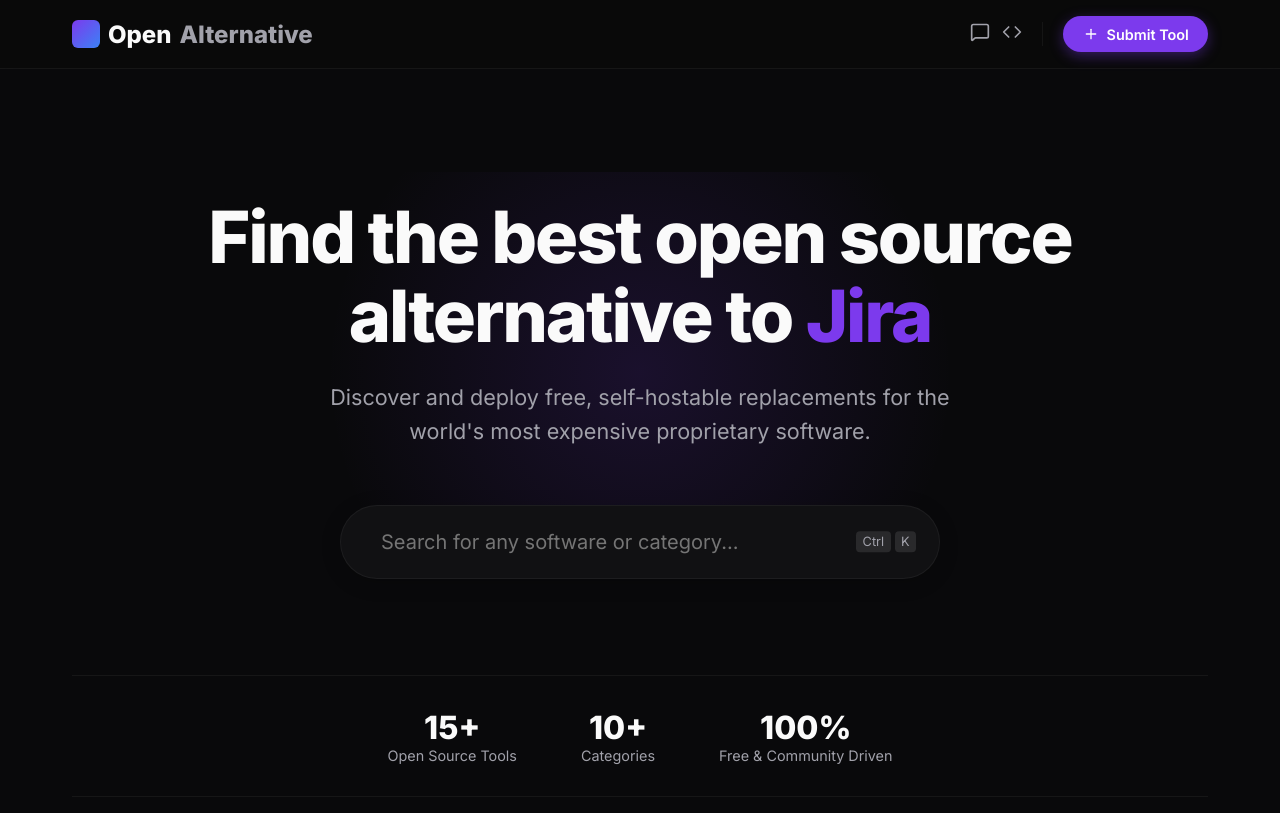
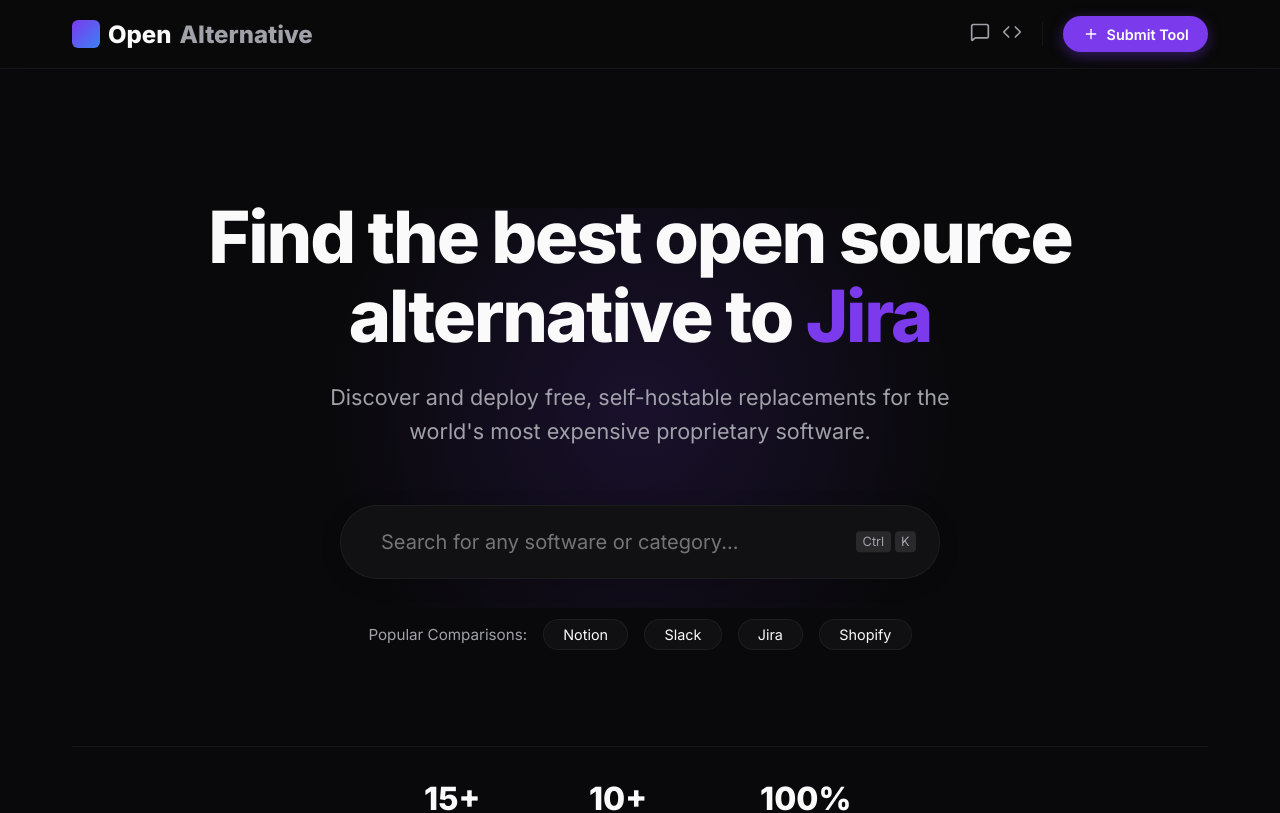
Before and after one commit to mokshith1222/OpenAlternative, a React (Vite) app: page / in a window 1280 px wide. Shown: the top 813 px of the page. Built offline with nearby package versions, Linux system fonts and the light colour scheme; no server answers; the database is empty.

Commit message:
feat: add explicit popular comparison links to hero section

```diff
--- a/src/components/HeroSearch.jsx
+++ b/src/components/HeroSearch.jsx
@@ -1,4 +1,5 @@
 import { useState, useEffect, useRef } from 'react';
+import { Link } from 'react-router-dom';
 
 export default function HeroSearch({ searchQuery, setSearchQuery }) {
   const [currentToolIndex, setCurrentToolIndex] = useState(0);
@@ -66,6 +67,13 @@ export default function HeroSearch({ searchQuery, setSearchQuery }) {
           <span style={{ backgroundColor: 'rgba(255,255,255,0.1)', padding: '0.2rem 0.4rem', borderRadius: '4px', fontSize: '0.8rem', color: 'var(--text-muted)' }}>K</span>
         </div>
       </div>
+      <div style={{ marginTop: '2.5rem', display: 'flex', gap: '1rem', flexWrap: 'wrap', justifyContent: 'center', alignItems: 'center' }}>
+        <span style={{ color: 'var(--text-muted)', fontSize: '0.95rem' }}>Popular Comparisons:</span>
+        <Link to="/alternative/notion" style={{ padding: '0.4rem 1.2rem', borderRadius: '100px', backgroundColor: 'rgba(255,255,255,0.03)', border: '1px solid var(--card-border)', fontSize: '0.9rem', color: 'var(--text-primary)', transition: 'all 0.2s' }} onMouseOver={e => { e.currentTarget.style.borderColor = 'var(--accent)'; e.currentTarget.style.backgroundColor = 'rgba(124, 58, 237, 0.1)'; }} onMouseOut={e => { e.currentTarget.style.borderColor = 'var(--card-border)'; e.currentTarget.style.backgroundColor = 'rgba(255,255,255,0.03)'; }}>Notion</Link>
+        <Link to="/alternative/slack" style={{ padding: '0.4rem 1.2rem', borderRadius: '100px', backgroundColor: 'rgba(255,255,255,0.03)', border: '1px solid var(--card-border)', fontSize: '0.9rem', color: 'var(--text-primary)', transition: 'all 0.2s' }} onMouseOver={e => { e.currentTarget.style.borderColor = 'var(--accent)'; e.currentTarget.style.backgroundColor = 'rgba(124, 58, 237, 0.1)'; }} onMouseOut={e => { e.currentTarget.style.borderColor = 'var(--card-border)'; e.currentTarget.style.backgroundColor = 'rgba(255,255,255,0.03)'; }}>Slack</Link>
+        <Link to="/alternative/jira" style={{ padding: '0.4rem 1.2rem', borderRadius: '100px', backgroundColor: 'rgba(255,255,255,0.03)', border: '1px solid var(--card-border)', fontSize: '0.9rem', color: 'var(--text-primary)', transition: 'all 0.2s' }} onMouseOver={e => { e.currentTarget.style.borderColor = 'var(--accent)'; e.currentTarget.style.backgroundColor = 'rgba(124, 58, 237, 0.1)'; }} onMouseOut={e => { e.currentTarget.style.borderColor = 'var(--card-border)'; e.currentTarget.style.backgroundColor = 'rgba(255,255,255,0.03)'; }}>Jira</Link>
+        <Link to="/alternative/shopify" style={{ padding: '0.4rem 1.2rem', borderRadius: '100px', backgroundColor: 'rgba(255,255,255,0.03)', border: '1px solid var(--card-border)', fontSize: '0.9rem', color: 'var(--text-primary)', transition: 'all 0.2s' }} onMouseOver={e => { e.currentTarget.style.borderColor = 'var(--accent)'; e.currentTarget.style.backgroundColor = 'rgba(124, 58, 237, 0.1)'; }} onMouseOut={e => { e.currentTarget.style.borderColor = 'var(--card-border)'; e.currentTarget.style.backgroundColor = 'rgba(255,255,255,0.03)'; }}>Shopify</Link>
+      </div>
     </div>
   );
 }
```
